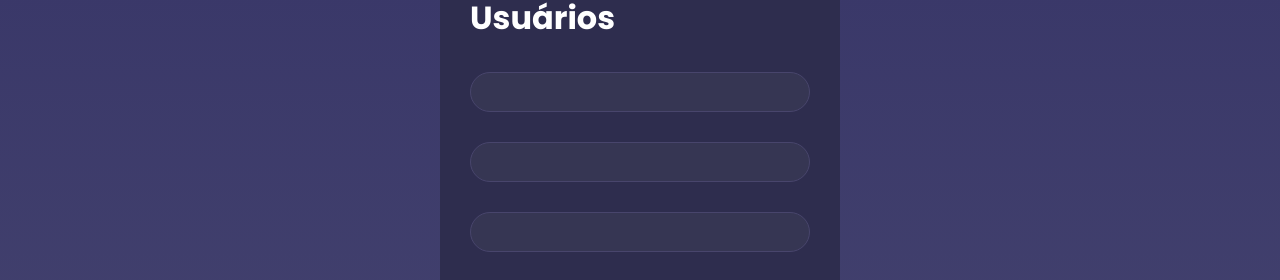
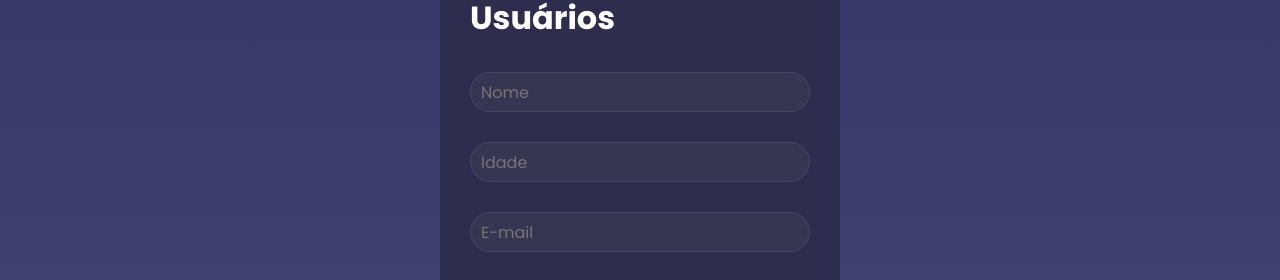
Before and after one commit to damaresgaia/cadastro-de-usuarios, a React (Vite) app in the folder pp-cadastro-usuarios/: page / in a window 1280 px wide. Shown: the part 184-464 px from the top of the page. Built offline with nearby package versions, Linux system fonts and the light colour scheme.

Commit message:
feat: Adiciona placeholders aos inputs no arquivo index.html

```diff
--- a/pp-cadastro-usuarios/src/pages/Home/index.jsx
+++ b/pp-cadastro-usuarios/src/pages/Home/index.jsx
@@ -28,9 +28,9 @@ function Home() {
     <div className='container'>
       <form>
         <h1>Cadastro de Usuários</h1>
-        <input name='nome' type='text' />
-        <input name='idade' type='number' />
-        <input name='email' type="email" />
+        <input placeholder="Nome" name='nome' type='text' />
+        <input placeholder="Idade" name='idade' type='number' />
+        <input placeholder="E-mail" name='email' type="email" />
         <button type='button'>Cadastrar</button>
       </form>
 
```
